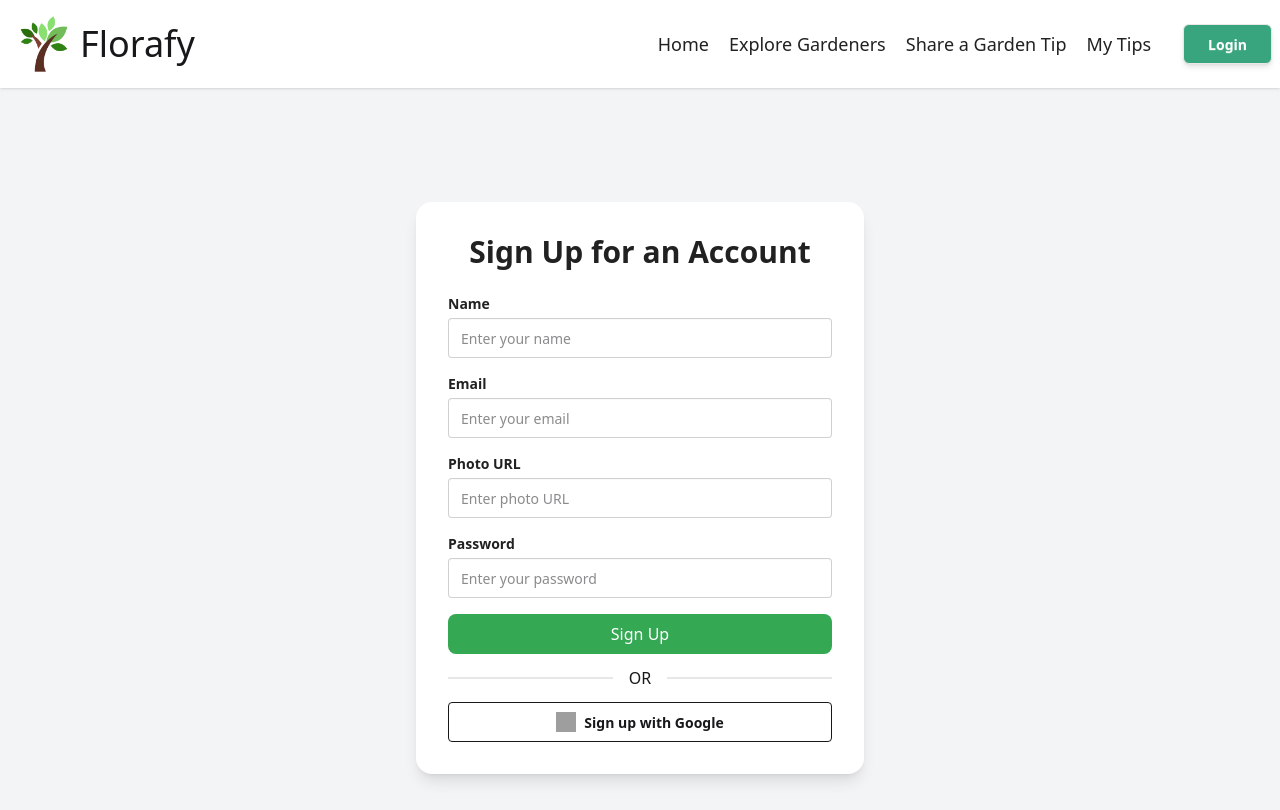
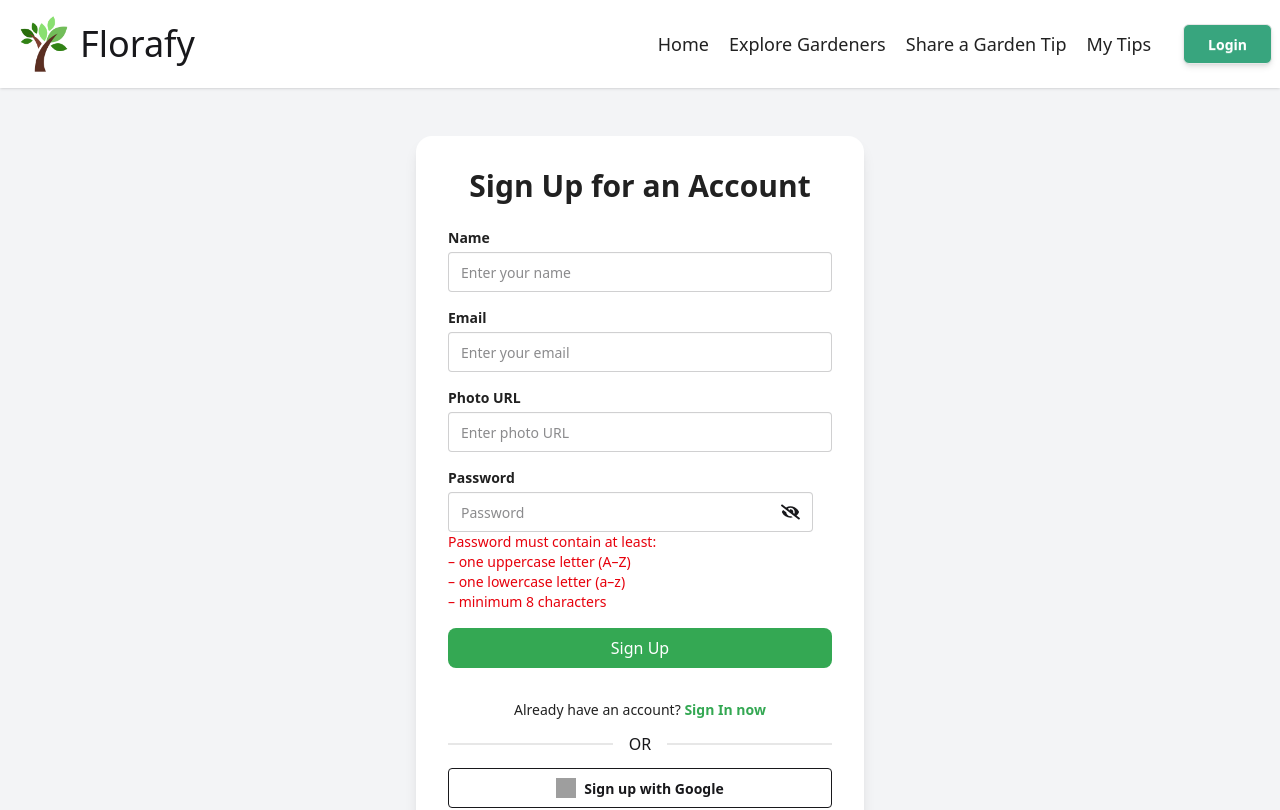
Before and after one commit to codeSmith-006/Florafy-Client, a React (Vite) app: page /sign-up in a window 1280 px wide. Shown: the top 810 px of the page. Built offline with nearby package versions, Linux system fonts and the light colour scheme; grey boxes are pictures that could not be loaded.

Commit message:
finshed: sign in page password verification, view and hide password funtionality toggle sign in and sign up button

```diff
--- a/package.json
+++ b/package.json
@@ -16,6 +16,7 @@
     "match-sorter": "^8.0.1",
     "react": "^19.1.0",
     "react-dom": "^19.1.0",
+    "react-icons": "^5.5.0",
     "react-router-dom": "^7.6.0",
     "sort-by": "^1.2.0",
     "tailwindcss": "^4.1.7"
--- /dev/null
+++ b/src/Component/Error.jsx
@@ -0,0 +1,16 @@
+import React from "react";
+import { NavLink } from "react-router";
+
+const Error = () => {
+  return (
+    <div class="relative h-screen bg-[url('https://i.ibb.co.com/fV3m05sg/error-page.png')] bg-cover bg-center bg-no-repeat flex justify-center">
+      <NavLink to="/">
+        <button className="btn bg-[#02D2B2] border-none text-lg md:text-xl lg:text-3xl mt-16 text-white">
+          ⬅️ Back to Home
+        </button>
+      </NavLink>
+    </div>
+  );
+};
+
+export default Error;
--- a/src/Component/Header/Header.jsx
+++ b/src/Component/Header/Header.jsx
@@ -1,4 +1,4 @@
-import React, { use, useState } from "react";
+import React, { use } from "react";
 import { AuthContext } from "../../Context/AuthContext";
 import logo from "../../assets/web-logo.png";
 import { NavLink } from "react-router-dom";
@@ -6,10 +6,7 @@ import "./active.css";
 
 const Header = () => {
   // sing in sign up toggle
-  const [userToggle, setUserToggle] = useState(true);
-  console.log(userToggle);
-  const { name } = use(AuthContext);
-  console.log(name);
+  const { userToggle, setUserToggle } = use(AuthContext);
   return (
     <div className="navbar bg-base-100 shadow-sm">
       <div className="flex-1">
@@ -22,7 +19,9 @@ const Header = () => {
 
       {/* navigating links */}
       <div className="flex gap-5 text-lg font-medium ml-5 text-[#212121] hidden md:flex">
-        <NavLink to="/">Home</NavLink>
+        <NavLink to="/" onClick={() => setUserToggle(true)}>
+          Home
+        </NavLink>
         <NavLink to="/explore-gardeners">Explore Gardeners</NavLink>
         <NavLink to="/share-tip">Share a Garden Tip</NavLink>
         <NavLink to="/my-tip">My Tips</NavLink>
@@ -34,14 +33,14 @@ const Header = () => {
         {userToggle ? (
           <NavLink to="/sign-in" onClick={() => setUserToggle(!userToggle)}>
             {" "}
-            <button class="px-6 py-3 rounded-md text-white font-semibold ml-8 bg-[#38A57E] btn hover:bg-[#2c8c46] transition-colors duration-300 shadow-md focus:outline-none focus:ring-2 focus:ring-offset-2 focus:ring-[#34A853]">
+            <button className="px-6 py-3 rounded-md text-white font-semibold ml-8 bg-[#38A57E] btn hover:bg-[#2c8c46] transition-colors duration-300 shadow-md">
               Login
             </button>
           </NavLink>
         ) : (
           <NavLink to="/sign-up" onClick={() => setUserToggle(!userToggle)}>
             {" "}
-            <button class="px-6 py-3 rounded-md text-white font-semibold ml-8 bg-[#38A57E] btn hover:bg-[#2c8c46] transition-colors duration-300 shadow-md focus:outline-none focus:ring-2 focus:ring-offset-2 focus:ring-[#34A853]">
+            <button className="px-6 py-3 rounded-md text-white font-semibold ml-8 bg-[#38A57E] btn hover:bg-[#2c8c46] transition-colors duration-300 shadow-md">
               Sign Up
             </button>
           </NavLink>
--- a/src/Component/User/SignIn.jsx
+++ b/src/Component/User/SignIn.jsx
@@ -1,6 +1,9 @@
-import React from "react";
+import React, { use } from "react";
+import { NavLink } from "react-router-dom";
+import { AuthContext } from "../../Context/AuthContext";
 
 const SignIn = () => {
+  const {setUserToggle} = use(AuthContext)
   return (
     <div className="min-h-screen flex items-center justify-center bg-gray-100 px-4 py-10">
       <div className="w-full max-w-md bg-white rounded-2xl shadow-lg p-6 sm:p-8">
@@ -37,6 +40,15 @@ const SignIn = () => {
           >
             Login
           </button>
+          <p className="text-sm text-center text-[#212121] mt-4">
+            Don&apos;t have an account?{" "}
+            <NavLink onClick={() => setUserToggle(true)}
+              to="/sign-up"
+              className="text-[#34A853] font-semibold hover:underline hover:text-[#2c8d47] transition"
+            >
+              Sign up now
+            </NavLink>
+          </p>
         </form>
 
         <div className="divider">OR</div>
--- a/src/Component/User/SignUp.jsx
+++ b/src/Component/User/SignUp.jsx
@@ -1,6 +1,30 @@
-import React from "react";
+import React, { use, useState } from "react";
+import { NavLink } from "react-router-dom";
+import { AuthContext } from "../../Context/AuthContext";
+import { FaEye } from "react-icons/fa";
+import { FaEyeSlash } from "react-icons/fa";
 
 const SignUp = () => {
+  const { setUserToggle } = use(AuthContext);
+  const [password, setPassword] = useState("");
+  const [view, setView] = useState(false);
+  const isPasswordValid =
+    /[A-Z]/.test(password) && // at least one uppercase letter
+    /[a-z]/.test(password) && // at least one lowercase letter
+    /[^A-Za-z0-9]/.test(password) && // at least one special character
+    password.length >= 8; // minimum 8 characters
+
+  // creating handleSignUp for signup functionality
+  const handleSignUp = (event) => {
+    event.preventDefault();
+
+    // get user data from form submit
+    const form = event.target;
+    const formData = new FormData(form);
+    const userData = Object.fromEntries(formData.entries());
+    console.log(userData);
+  };
+
   return (
     <div className="min-h-screen flex items-center justify-center bg-gray-100 px-4 py-10">
       <div className="w-full max-w-md bg-white rounded-2xl shadow-lg p-6 sm:p-8">
@@ -8,19 +32,25 @@ return (
           Sign Up for an Account
         </h2>
 
-      <form className="space-y-4">
+        <form onSubmit={handleSignUp} className="space-y-4">
           <div>
-          <label className="block mb-1 text-sm font-semibold text-[#212121]">Name</label>
-          <input
+            <label className="block mb-1 text-sm font-semibold text-[#212121]">
+              Name
+            </label>
+            <input required
               type="text"
+              name="name"
               placeholder="Enter your name"
               className="input input-bordered w-full text-sm"
             />
           </div>
 
           <div>
-          <label className="block mb-1 text-sm font-semibold text-[#212121]">Email</label>
-          <input
+            <label className="block mb-1 text-sm font-semibold text-[#212121]">
+              Email
+            </label>
+            <input required
+              name="email"
               type="email"
               placeholder="Enter your email"
               className="input input-bordered w-full text-sm"
@@ -28,8 +58,11 @@ return (
           </div>
 
           <div>
-          <label className="block mb-1 text-sm font-semibold text-[#212121]">Photo URL</label>
-          <input
+            <label className="block mb-1 text-sm font-semibold text-[#212121]">
+              Photo URL
+            </label>
+            <input required
+              name="photo"
               type="text"
               placeholder="Enter photo URL"
               className="input input-bordered w-full text-sm"
@@ -37,20 +70,56 @@ return (
           </div>
 
           <div>
-          <label className="block mb-1 text-sm font-semibold text-[#212121]">Password</label>
+            <label className="block mb-1 text-sm font-semibold text-[#212121]">
+              Password
+            </label>
+            <div className="flex items-center">
               <input
-            type="password"
-            placeholder="Enter your password"
-            className="input input-bordered w-full text-sm"
+                onChange={(event) => setPassword(event.target.value)}
+                type={!view ? "password" : "text"}
+                name="password"
+                className="input w-full"
+                placeholder="Password"
               />
+              {view ? (
+                <FaEye
+                  onClick={() => setView(!view)}
+                  className="relative cursor-pointer -left-8 text-xl"
+                ></FaEye>
+              ) : (
+                <FaEyeSlash
+                  onClick={() => setView(!view)}
+                  className="relative cursor-pointer -left-8 text-xl"
+                ></FaEyeSlash>
+              )}
+            </div>
+            {!isPasswordValid && (
+              <p className="text-sm text-red-600">
+                Password must contain at least:
+                <br />– one uppercase letter (A–Z)
+                <br />– one lowercase letter (a–z)
+                <br />– minimum 8 characters
+              </p>
+            )}
           </div>
 
           <button
+            disabled={!isPasswordValid}
             type="submit"
             className="w-full bg-[#34A853] hover:bg-[#2c8d47] text-white font-medium py-2 rounded-lg transition duration-200"
           >
             Sign Up
           </button>
+          <p className="text-sm text-center text-[#212121] mt-4">
+            Already have an account?{" "}
+            <NavLink
+              onClick={() => setUserToggle(false)}
+              to="/sign-in"
+              className="text-[#34A853] font-semibold hover:underline hover:text-[#2c8d47] transition"
+            >
+              Sign In now
+            </NavLink>
+          </p>
         </form>
 
         <div className="divider">OR</div>
@@ -69,7 +138,6 @@ return (
       </div>
     </div>
   );
-
 };
 
 export default SignUp;
--- a/src/Context/AuthProvider.jsx
+++ b/src/Context/AuthProvider.jsx
@@ -1,12 +1,14 @@
-import React from 'react';
-import { AuthContext } from './AuthContext';
+import React, { useState } from "react";
+import { AuthContext } from "./AuthContext";
 
-const AuthProvider = ({children}) => {
+const AuthProvider = ({ children }) => {
+  const [userToggle, setUserToggle] = useState(true);
 
-    const userInfo = {
-
-    }
-    return <AuthContext value={userInfo}>{children}</AuthContext>
+  const userInfo = {
+    userToggle,
+    setUserToggle
+  };
+  return <AuthContext value={userInfo}>{children}</AuthContext>;
 };
 
 export default AuthProvider;
--- a/src/main.jsx
+++ b/src/main.jsx
@@ -9,6 +9,7 @@ import AuthProvider from "./Context/AuthProvider.jsx";
 import Home from "./Component/Home.jsx";
 import SignIn from "./Component/User/SignIn.jsx";
 import SignUp from "./Component/User/SignUp.jsx";
+import Error from "./Component/Error.jsx";
 
 const router = createBrowserRouter([
   {
@@ -26,9 +27,13 @@ const router = createBrowserRouter([
       {
         path: '/sign-up',
         Component: SignUp
-      }
+      },
     ]
   },
+  {
+    path: "*",
+    Component: Error
+  }
 ]);
 
 createRoot(document.getElementById("root")).render(
```
Also changed, not shown: 1 other file (tests, documents, lock files or other folders). Lines whose indentation alone changed are shown as unchanged.
